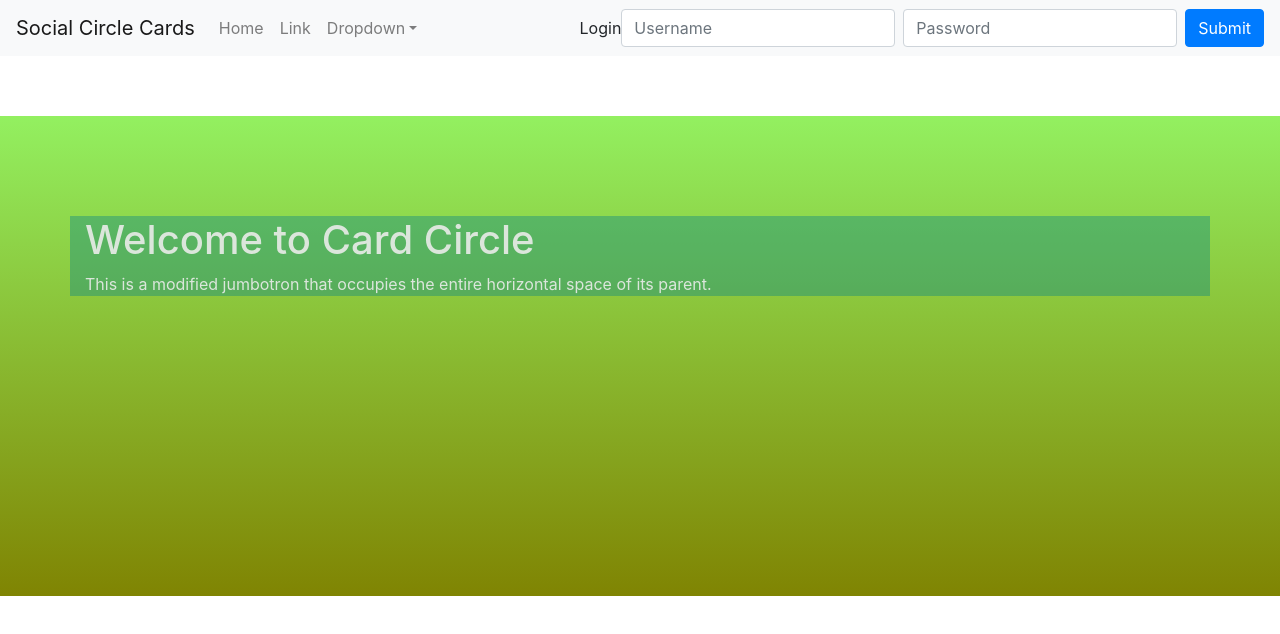
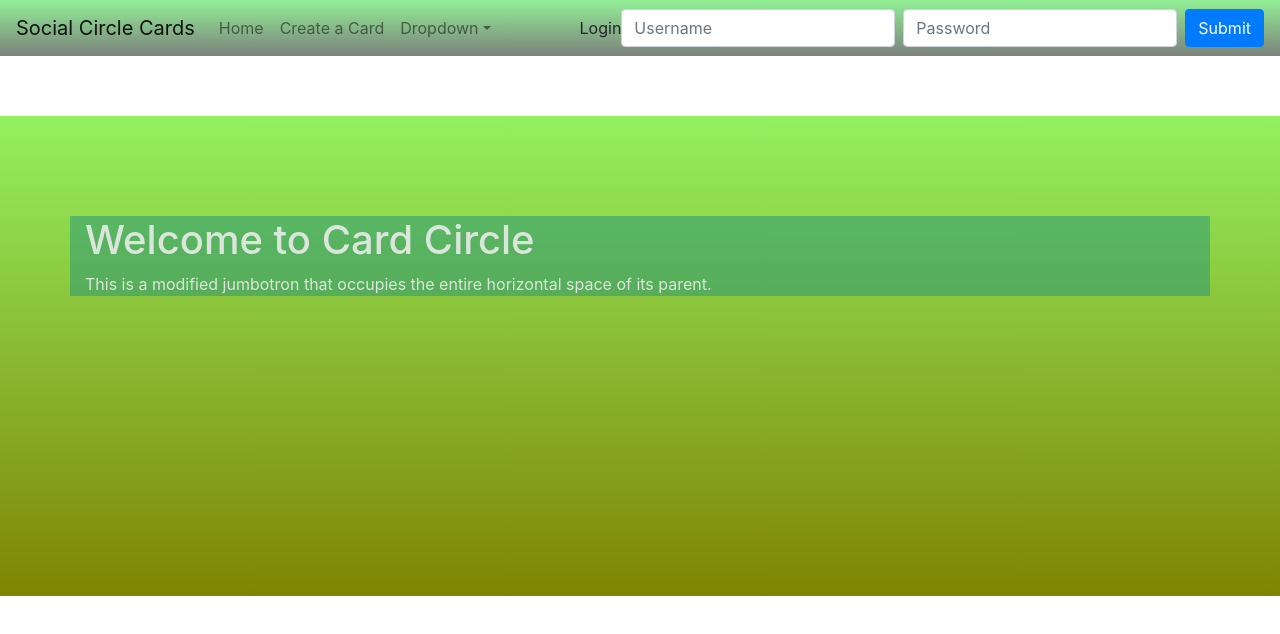
Before and after one commit to LMT-Phase3/group-social-ecards-tracy-logan-matt, a React (Create React App) app in the folder frontend/: page / in a window 1280 px wide. Shown: the top 634 px of the page. Built offline with nearby package versions, Linux system fonts and the light colour scheme.

Commit message:
modified header bar slightly for style

```diff
--- a/frontend/src/App.css
+++ b/frontend/src/App.css
@@ -16,3 +16,9 @@
 .animate__animated.animate__fadeInLeft {
   --animate-duration: 2s;
 }
+
+.navbar {
+  background-image: linear-gradient( #76ec7ac9, #050e0582);
+  /* height: 10vmin; */
+  margin-bottom: 10px;
+}
--- a/frontend/src/App.js
+++ b/frontend/src/App.js
@@ -35,8 +35,8 @@ function App () {
         <Navbar.Toggle aria-controls='basic-navbar-nav' />
         <Navbar.Collapse id='basic-navbar-nav'>
           <Nav className='mr-auto'>
-            <Nav.Link href='#home'>Home</Nav.Link>
-            <Nav.Link href='#link'>Link</Nav.Link>
+            <Nav.Link>Home</Nav.Link>
+            <Nav.Link>Create a Card</Nav.Link>
             <NavDropdown title='Dropdown' id='basic-nav-dropdown'>
               <NavDropdown.Item onClick={() => showCards(fakeFriendsCards)}>My Cards
                 {/* <NavDropdown.Item onClick={() => showCards(1)}>My Liked Cards</NavDropdown.Item>
@@ -44,9 +44,9 @@ function App () {
                 <NavDropdown.Item onClick={() => showCards(3)}>My Sent Cards</NavDropdown.Item> */}
               </NavDropdown.Item>
               <NavDropdown.Item onClick={() => showCards(fakeFriendsCards)}>Friends Cards</NavDropdown.Item>
-              <NavDropdown.Item href='#action/3.3'>Something</NavDropdown.Item>
+              <NavDropdown.Item>Something</NavDropdown.Item>
               <NavDropdown.Divider />
-              <NavDropdown.Item href='#action/3.4'>Separated link</NavDropdown.Item>
+              <NavDropdown.Item>Separated link</NavDropdown.Item>
             </NavDropdown>
           </Nav>
           {/* <Form inline>
@@ -58,14 +58,12 @@ function App () {
             : <LoginComponent setAuth={setAuth} />}
         </Navbar.Collapse>
       </Navbar>
-      {(listCards === fakeCards) && token && (
+      {token && (
         <>
-          <h3>All the Cards</h3>
+          <h3 className='ml-sm-4'>All the Cards</h3>
           <CardList listCards={listCards} />
         </>
       )}
-      {((listCards === 1) && token) && (<h3>Here is my Cards</h3>)}
-      {((listCards === 2) && token) && (<h3>Here are friends Cards</h3>)}
       {(token === undefined) && (
         <Jumbotron className='animate__animated animate__fadeInLeft' fluid>
           <Container className='jumbotron-container'>
--- a/frontend/src/components/CardList.js
+++ b/frontend/src/components/CardList.js
@@ -1,13 +1,15 @@
+import ListGroup from 'react-bootstrap/ListGroup'
+import ListGroupItem from 'react-bootstrap/ListGroupItem'
 
 const CardList = ({ listCards }) => {
   return (
-    <>
+    <ListGroup className='ml-sm-4 mr-sm-4'>
       {listCards.map((card, idx) => (
-        <div card={card} key={idx}>
+        <ListGroupItem card={card} key={idx}>
           {card.title}
-        </div>
+        </ListGroupItem>
       ))}
-    </>
+    </ListGroup>
   )
 }
 
```
Also changed, not shown: 1 other file (tests, documents, lock files or other folders).
